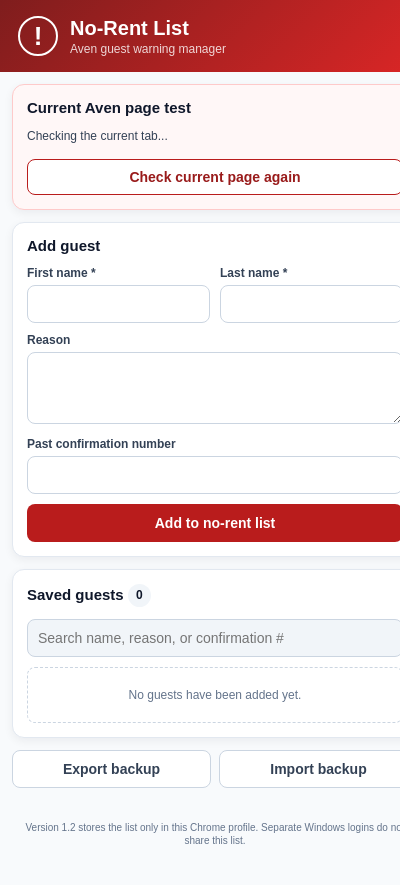
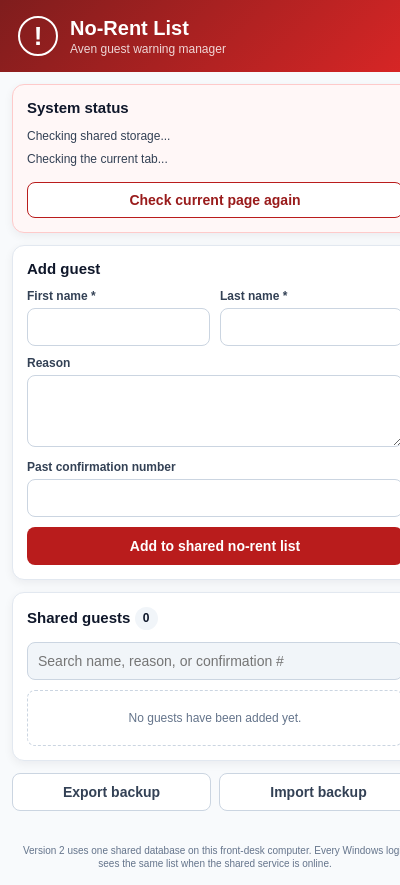
Before and after one commit to soloh4cker/clickme, a browser extension: page aven-no-rent-alert/popup.html in a window 400 px wide. Shown: the top 885 px of the page. Before the commit the page ends 862 px from the top, so only its background shows below. Drawn offline with Linux system fonts and the light colour scheme.

Commit message:
Update popup for shared database status

```diff
--- a/aven-no-rent-alert/popup.html
+++ b/aven-no-rent-alert/popup.html
@@ -18,7 +18,8 @@
 
   <main>
     <section class="panel diagnostic-panel">
-      <div class="title-row"><h2>Current Aven page test</h2></div>
+      <div class="title-row"><h2>System status</h2></div>
+      <p id="sharedStorageStatus" class="diagnostic-line">Checking shared storage...</p>
       <p id="pageDomain" class="diagnostic-line">Checking the current tab...</p>
       <p id="detectedGuest" class="diagnostic-line"></p>
       <p id="matchResult" class="diagnostic-line"></p>
@@ -40,12 +41,12 @@
         </div>
         <label>Reason<textarea id="reason" rows="3" maxlength="500"></textarea></label>
         <label>Past confirmation number<input id="confirmationNumber" maxlength="100"></label>
-        <button id="saveButton" class="primary" type="submit">Add to no-rent list</button>
+        <button id="saveButton" class="primary" type="submit">Add to shared no-rent list</button>
       </form>
     </section>
 
     <section class="panel">
-      <div class="title-row"><h2>Saved guests <span id="count">0</span></h2></div>
+      <div class="title-row"><h2>Shared guests <span id="count">0</span></h2></div>
       <input id="search" type="search" placeholder="Search name, reason, or confirmation #">
       <div id="empty" class="empty">No guests have been added yet.</div>
       <div id="list" class="list"></div>
@@ -57,7 +58,7 @@
       <input id="importFile" type="file" accept="application/json,.json" hidden>
     </div>
     <p id="status" class="status"></p>
-    <p class="privacy">Version 1.2 stores the list only in this Chrome profile. Separate Windows logins do not share this list.</p>
+    <p class="privacy">Version 2 uses one shared database on this front-desk computer. Every Windows login sees the same list when the shared service is online.</p>
   </main>
 
   <script src="popup.js"></script>
```
